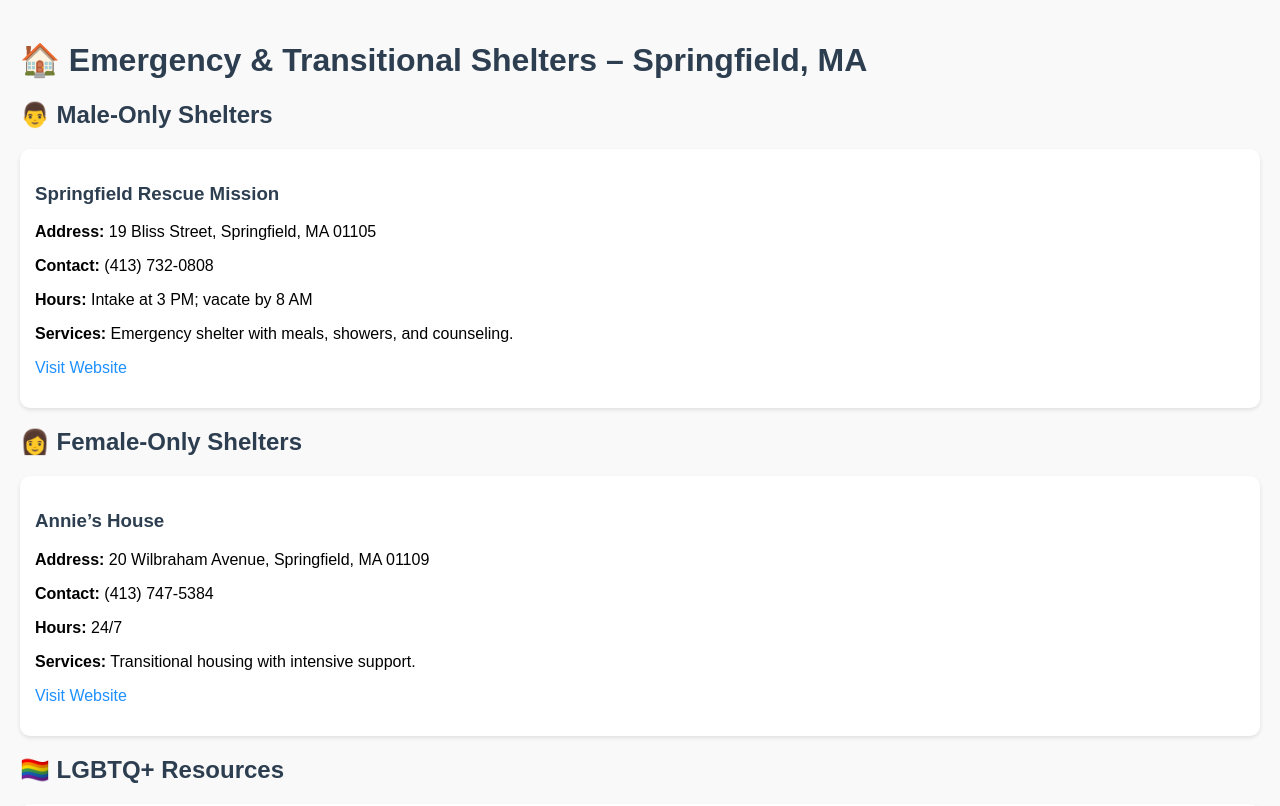
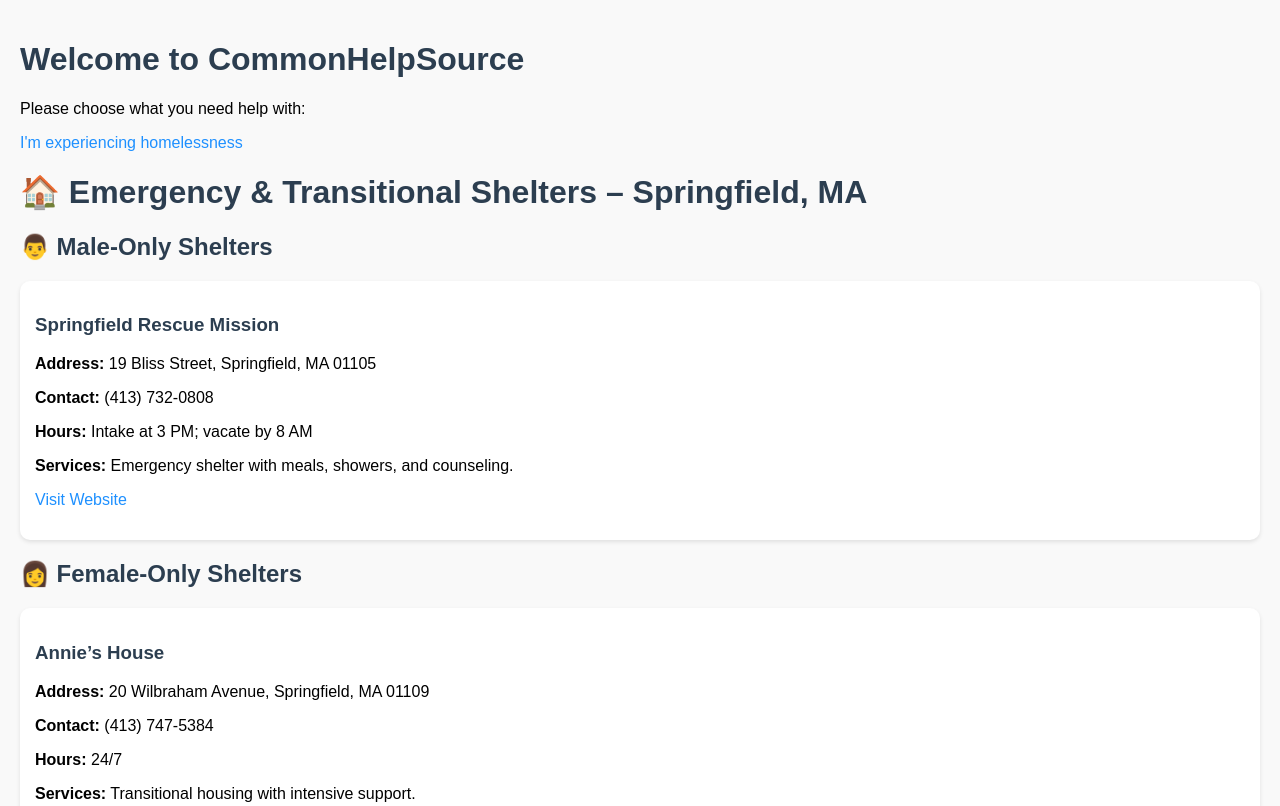
Before and after one commit to CommonHelpSource/CommonHelpSource.com, a plain HTML site: page index.html in a window 1280 px wide. Shown: the top 806 px of the page. Drawn offline with Linux system fonts and the light colour scheme.

Commit message:
Update index.html

```diff
--- a/index.html
+++ b/index.html
@@ -1,5 +1,16 @@
 
 <!DOCTYPE html>
+
+</style>
+</head>
+<body>
+
+<h1>Welcome to CommonHelpSource</h1>
+<p>Please choose what you need help with:</p>
+
+<a href="homeless.html">I'm experiencing homelessness</a>
+
+
 <html lang="en">
 <head>
   <meta charset="UTF-8">
```
